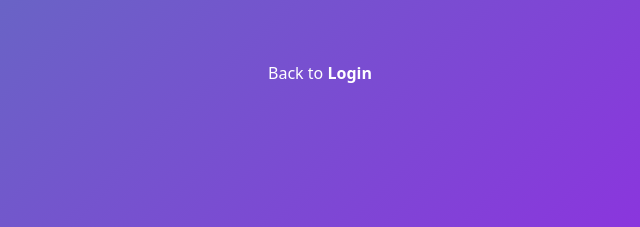
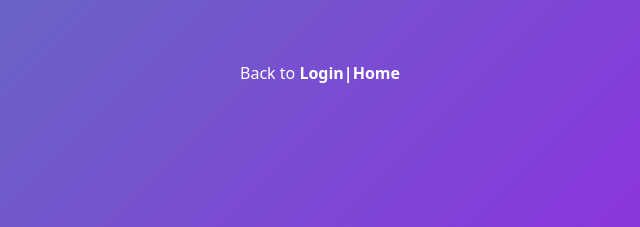
Before and after one commit to SyazzR/BreastCancerPrediction, a website: page dist/signUp.html in a window 1280 px wide. Shown: the part 499-726 px from the top of the page, 320-960 px from the left. Drawn offline with Linux system fonts and the light colour scheme.

Commit message:
updated sign up page

```diff
--- a/dist/signUp.html
+++ b/dist/signUp.html
@@ -42,7 +42,7 @@
             </form>
         </main>
         <div class="flex justify-center mt-2 xl:mt-16 text-white">
-            <p>Back to <a href="#" class="font-bold">Login</a></p>
+            <p>Back to <a href="#" class="font-bold">Login</a> <p class="mx-2 font-extrabold">|</p> <a href="#" class="font-bold">Home</a></p>
         </div>
     </div>
 </body>
```
